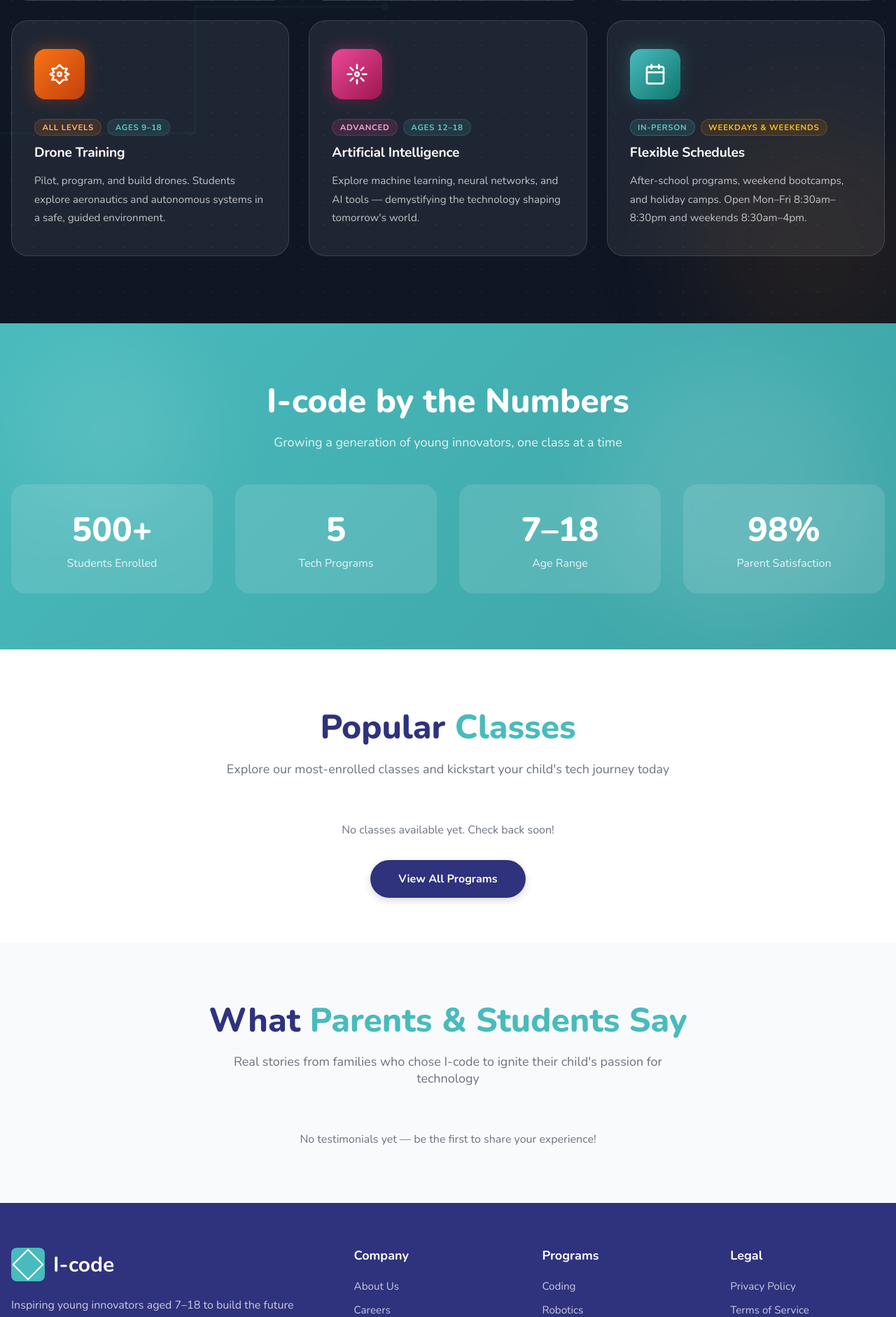
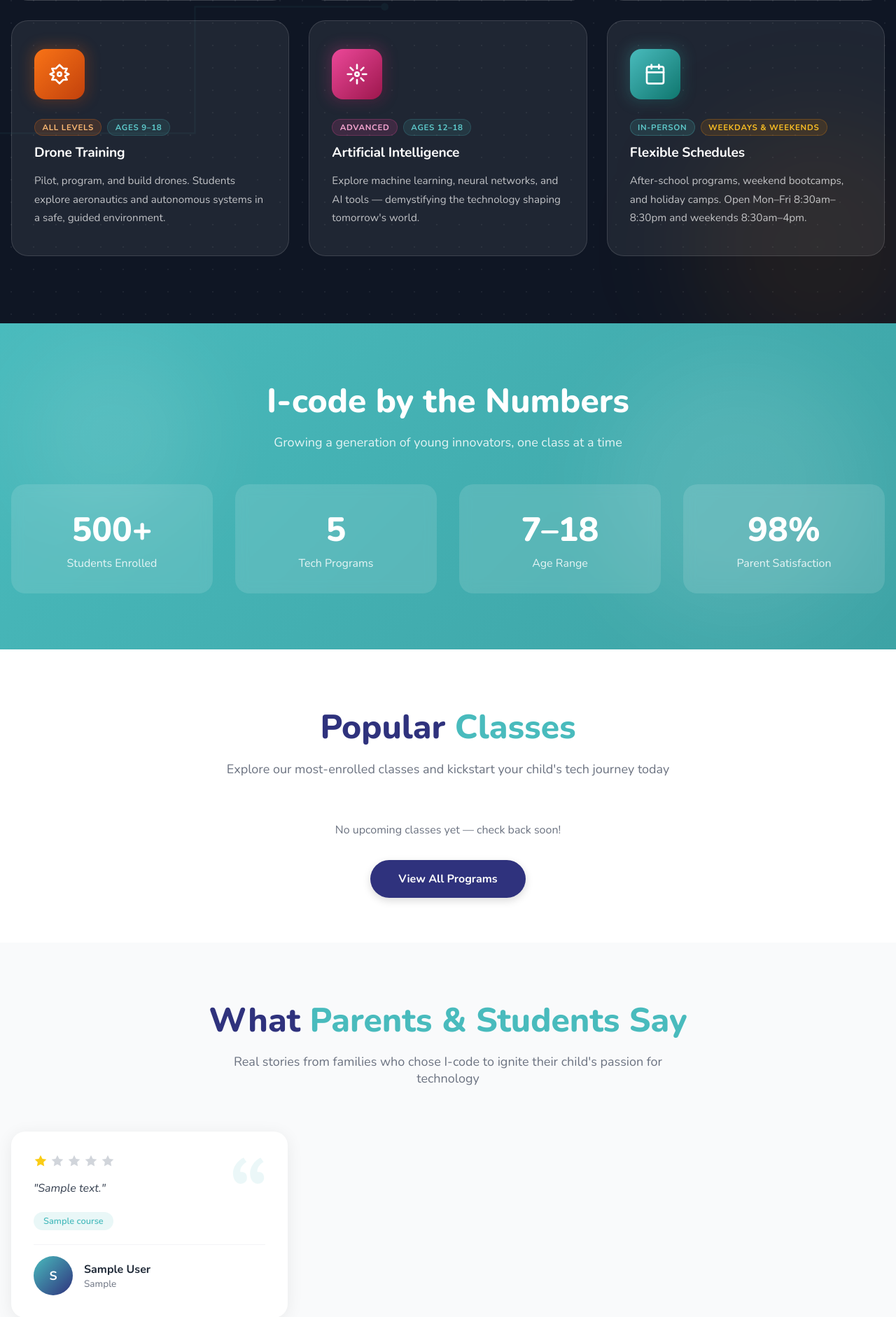
Before and after one commit to pSeudnotsudo/i-code-lab, a Django app: page / in a window 1280 px wide. Shown: the part 1468-3350 px from the top of the page at 70% size. Run offline with Django 5.2, Linux system fonts and the light colour scheme; tables that the repository leaves empty hold one stand-in row (values such as "Sample post").

Commit message:
ft:fetch courses, classes and testimonials from database

```diff
--- a/pages/templates/index.html
+++ b/pages/templates/index.html
@@ -516,17 +516,17 @@ I-code - Innovate Tech | Coding School for Kids Ages 7–18
           <li><a href="">Blog</a></li>
           <li><a href="">About Us</a></li>
         </ul>
-        {% comment %}
+
         <div class="navbar__auth" data-aos="fade-left" data-aos-delay="200">
           {% if user.is_authenticated %}
-          <a href="{% url 'dashboard' %}" class="btn btn-white">Dashboard</a>
+          <a href="{% url 'icode' %}" class="btn btn-white">Dashboard</a>
           <a href="{% url 'logout' %}" class="btn btn-outline">Logout</a>
           {% else %}
           <a href="{% url 'login' %}" class="btn btn-white">Login</a>
-          <a href="{% url 'register' %}" class="btn btn-outline">Sign Up</a>
+
           {% endif %}
         </div>
-        {% endcomment %}
+
       </div>
     </div>
   </nav>
@@ -782,7 +782,32 @@ I-code - Innovate Tech | Coding School for Kids Ages 7–18
           </div>
 
           <!-- Floating: Upcoming class -->
+          {% if upcoming_class %}
 <div class="floating-card floating-card--class" data-aos="zoom-in" data-aos-delay="1000">
+    <div class="floating-card--class-inner">
+        <div class="instructor-avatar">
+            {% if upcoming_class.instructor_avatar %}
+                <img src="{{ upcoming_class.instructor_avatar.url }}" alt="{{ upcoming_class.instructor_name }}"/>
+            {% else %}
+                <img src="{% static 'images/instructor-avatar.png' %}" alt="{{ upcoming_class.instructor_name }}"/>
+            {% endif %}
+            <span class="online-dot"></span>
+        </div>
+        <div>
+            <div class="floating-card__title" style="font-size:1rem">{{ upcoming_class.title }}</div>
+            <div class="floating-card__sub">
+                {% if upcoming_class.scheduled_time|date:"Ymd" == today|date:"Ymd" %}
+                    Today at {{ upcoming_class.scheduled_time|time:"H:i" }}
+                {% else %}
+                    {{ upcoming_class.scheduled_time|date:"d M" }} at {{ upcoming_class.scheduled_time|time:"H:i" }}
+                {% endif %}
+            </div>
+        </div>
+    </div>
+    <button class="btn-join">Join Now</button>
+</div>
+{% endif %}
+          {% comment %} <div class="floating-card floating-card--class" data-aos="zoom-in" data-aos-delay="1000">
             <div class="floating-card--class-inner">
               <div class="instructor-avatar">
                 <img src="{% static 'images/instructor-avatar.png' %}" alt="Instructor"/>
@@ -794,7 +819,7 @@ I-code - Innovate Tech | Coding School for Kids Ages 7–18
               </div>
             </div>
             <button class="btn-join">Join Now</button>
-          </div>
+          </div> {% endcomment %}
 
           <!-- Floating: Stats icon -->
           <div class="floating-icon--analytics" data-aos="flip-left" data-aos-delay="1200">
@@ -1061,7 +1086,7 @@ I-code - Innovate Tech | Coding School for Kids Ages 7–18
       </p>
     </div>
     <div class="courses__grid">
-      {% for course in courses %}
+      {% comment %} {% for course in courses %}
       <div class="course-card" data-aos="fade-up" data-aos-delay="{{ forloop.counter0 }}00">
         <div class="course-card__thumb">
           <img src="{{ course.thumbnail.url }}" alt="{{ course.title }}" loading="lazy"/>
@@ -1105,6 +1130,79 @@ I-code - Innovate Tech | Coding School for Kids Ages 7–18
       {% empty %}
       <p style="grid-column:1/-1; text-align:center; color:#6b7280">
         No classes available yet. Check back soon!
+      </p>
+      {% endfor %} {% endcomment %}
+{% for class in classes %}
+<div class="course-card" data-aos="fade-up" data-aos-delay="{{ forloop.counter0 }}00">
+  <div class="course-card__thumb">
+
+    {% if class.course.thumbnail %}
+      <img src="{{ class.course.thumbnail.url }}" alt="{{ class.title }}" loading="lazy"/>
+    {% else %}
+      {# Coloured gradient fallback based on program type #}
+      <div style="
+        width:100%; height:100%;
+        display:flex; align-items:center; justify-content:center; flex-direction:column; gap:0.5rem;
+        background: {% if class.course.program_type == 'coding' %}linear-gradient(135deg,#3b82f6,#1d4ed8)
+          {% elif class.course.program_type == 'robotics' %}linear-gradient(135deg,#22c55e,#15803d)
+          {% elif class.course.program_type == 'cybersecurity' %}linear-gradient(135deg,#a855f7,#7e22ce)
+          {% elif class.course.program_type == 'drone' %}linear-gradient(135deg,#f97316,#c2410c)
+          {% elif class.course.program_type == 'ai' %}linear-gradient(135deg,#ec4899,#9d174d)
+          {% else %}linear-gradient(135deg,#49bbbd,#0f766e){% endif %};
+      ">
+        <svg xmlns="http://www.w3.org/2000/svg" width="48" height="48" viewBox="0 0 24 24"
+          fill="none" stroke="white" stroke-width="1.5" stroke-linecap="round" stroke-linejoin="round">
+          <polyline points="16 18 22 12 16 6"></polyline>
+          <polyline points="8 6 2 12 8 18"></polyline>
+        </svg>
+        <span style="color:rgba(255,255,255,0.85);font-size:0.8rem;font-weight:600;text-transform:uppercase;letter-spacing:0.05em;">
+          {{ class.course.get_program_type_display }}
+        </span>
+      </div>
+    {% endif %}
+
+    {% comment %} <span class="course-card__price">${{ class.course.price }}</span> {% endcomment %}
+    <span class="course-card__price">KSh {{ class.course.price|floatformat:0|intcomma }}</span>
+  </div>
+
+  <div class="course-card__body">
+    <h3 class="course-card__title">{{ class.title }}</h3>
+    <p class="course-card__desc">{{ class.description|default:class.course.description }}</p>
+    <p class="course-card__instructor">
+      By <a href="#">{{ class.instructor_name }}</a>
+    </p>
+    <div class="course-card__meta">
+      <span>
+        <svg xmlns="http://www.w3.org/2000/svg" viewBox="0 0 24 24" fill="none"
+          stroke="currentColor" stroke-width="2" stroke-linecap="round" stroke-linejoin="round">
+          <circle cx="12" cy="12" r="10"></circle>
+          <polyline points="12 6 12 12 16 14"></polyline>
+        </svg>
+        {{ class.scheduled_time|date:"d M" }} · {{ class.scheduled_time|time:"H:i" }}
+      </span>
+      <span>
+        <svg xmlns="http://www.w3.org/2000/svg" viewBox="0 0 24 24" fill="none"
+          stroke="currentColor" stroke-width="2" stroke-linecap="round" stroke-linejoin="round">
+          <path d="M17 21v-2a4 4 0 0 0-4-4H5a4 4 0 0 0-4 4v2"></path>
+          <circle cx="9" cy="7" r="4"></circle>
+          <path d="M23 21v-2a4 4 0 0 0-3-3.87"></path>
+          <path d="M16 3.13a4 4 0 0 1 0 7.75"></path>
+        </svg>
+        {{ class.course.students_enrolled }} enrolled
+      </span>
+      <span>
+        <svg class="star-filled" xmlns="http://www.w3.org/2000/svg" viewBox="0 0 24 24">
+          <polygon points="12 2 15.09 8.26 22 9.27 17 14.14 18.18 21.02 12 17.77 5.82 21.02 7 14.14 2 9.27 8.91 8.26 12 2"/>
+        </svg>
+        {{ class.course.average_rating|default:"New" }}
+      </span>
+    </div>
+    <a href="{% url 'course_detail' class.course.slug %}" class="btn-enroll">Enroll Now</a>
+  </div>
+</div>
+{% empty %}
+<p style="grid-column:1/-1; text-align:center; color:#6b7280">
+  No upcoming classes yet — check back soon!
 </p>
 {% endfor %}
     </div>
@@ -1152,12 +1250,24 @@ I-code - Innovate Tech | Coding School for Kids Ages 7–18
         <p class="testimonial-card__comment">"{{ testimonial.comment }}"</p>
         <span class="testimonial-card__badge">{{ testimonial.course.title }}</span>
         <div class="testimonial-card__footer">
+  {% if testimonial.avatar %}
     <img class="testimonial-card__avatar"
-            src="{{ testimonial.student.profile.avatar.url }}"
-            alt="{{ testimonial.student.get_full_name }}" loading="lazy"/>
+      src="{{ testimonial.avatar.url }}"
+      alt="{{ testimonial.full_name }}" loading="lazy"/>
+  {% else %}
+    {# Initials avatar fallback #}
+    <div style="
+      width:3.5rem; height:3.5rem; border-radius:9999px;
+      background: linear-gradient(135deg,#49bbbd,#2f327d);
+      display:flex; align-items:center; justify-content:center;
+      font-weight:700; font-size:1.1rem; color:#fff; flex-shrink:0;
+    ">
+      {{ testimonial.full_name|slice:":1"|upper }}
+    </div>
+  {% endif %}
   <div>
-            <div class="testimonial-card__name">{{ testimonial.student.get_full_name }}</div>
-            <div class="testimonial-card__role">{{ testimonial.student.profile.occupation }}</div>
+    <div class="testimonial-card__name">{{ testimonial.full_name }}</div>
+    <div class="testimonial-card__role">{{ testimonial.occupation }}</div>
   </div>
 </div>
       </div>
--- a/pages/views.py
+++ b/pages/views.py
@@ -1,26 +1,60 @@
+from django.shortcuts import render, get_object_or_404, redirect
+from django.contrib import messages
+from django.utils import timezone
+from django.http import JsonResponse
 from django.shortcuts import render
+from .models import *
 
 
 def index(request):
     """
-    Landing page view.
-    All dummy data is hardcoded in landing.html.
-    When your models are ready, pass real querysets here and
-    activate the commented-out {% for %} loops in the template.
+    Passes everything the homepage template needs:
+    - featured courses for the Popular Classes grid
+    - approved + featured testimonials
+    - editable stats
+    - next upcoming scheduled class for the hero floating card
+    - site settings for hero copy and footer
+    - newsletter form for footer
+    """
+    settings      = SiteSettings.get()
+    courses       = Course.objects.filter(is_active=True, is_featured=True).order_by("order")
+    testimonials  = Testimonial.objects.filter(is_featured=True, is_approved=True)
+    stats         = Stat.objects.all()
+    # newsletter_form = NewsletterForm()
 
-    Example (when models exist):
-    ─────────────────────────────
-    from .models import Program, Testimonial, SiteSettings
+    upcoming_class = (
+        ScheduledClass.objects
+        .filter(is_active=True, scheduled_time__gte=timezone.now())
+        .select_related("course")
+        .first()
+    )
+    classes = (
+    ScheduledClass.objects
+    .filter(is_active=True, scheduled_time__gte=timezone.now())
+    .select_related("course")
+    .order_by("scheduled_time")  # all upcoming, soonest first
+)
 
-    context = {
-        'programs':     Program.objects.filter(is_active=True).order_by('order'),
-        'testimonials': Testimonial.objects.filter(is_published=True)[:3],
-        'stats':        SiteSettings.objects.first().stats_as_list(),
-    }
-    return render(request, 'landing.html', context)
-    ─────────────────────────────
-    """
-    return render(request, 'index.html', {})
+    # Handle newsletter POST (footer form is on every page via the footer partial)
+    # if request.method == "POST" and "newsletter_submit" in request.POST:
+    #     newsletter_form = NewsletterForm(request.POST)
+    #     if newsletter_form.is_valid():
+    #         newsletter_form.save()
+    #         messages.success(request, "You're subscribed! Thanks for joining.")
+    #         return redirect("index")
+        # Fall through — form with errors re-rendered below
+
+    return render(request, "index.html", {
+        "settings":        settings,
+        "courses":         courses,
+        "testimonials":    testimonials,
+        "stats":           stats,
+        "upcoming_class":  upcoming_class,
+        "classes":  classes,
+        # "newsletter_form": newsletter_form,
+    })
+
+
 
 
 def programs(request):
```
Lines whose indentation alone changed are shown as unchanged.
